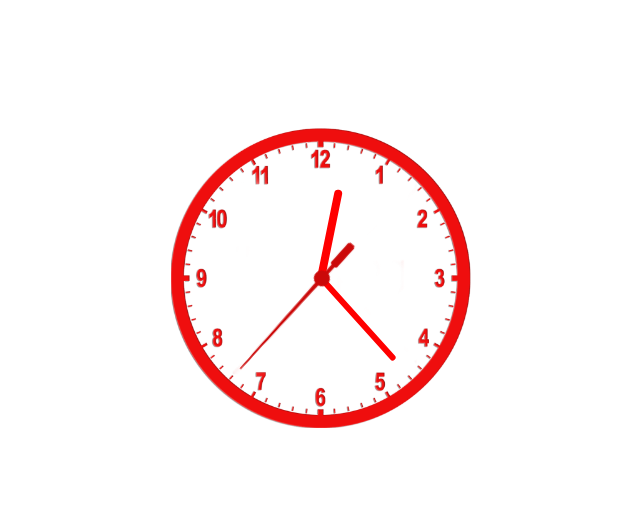
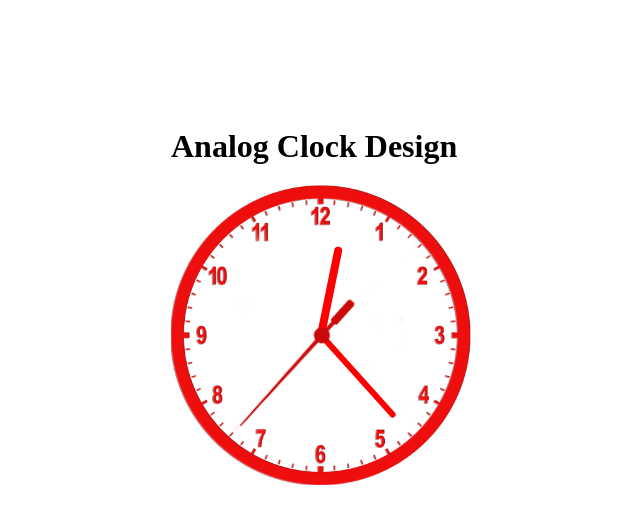
Before and after one commit to bmsmostafiz/Analog-Clock, a plain HTML site: page index.html in a window 1280 px wide. Shown: the whole page, without its empty margins (341-981 px from the left). Drawn offline with Linux system fonts and the light colour scheme.

Commit message:
Folder Name

```diff
--- a/clock.css
+++ b/clock.css
@@ -6,6 +6,10 @@
 .analog-clock{
     margin-left: 40%;
     margin-top: 10%;
+}
+
+h1{
+    margin-bottom: 20px;
 }
 
 .clock{
--- a/index.html
+++ b/index.html
@@ -12,6 +12,7 @@
 <body>
 
     <div class="analog-clock">
+        <h1>Analog Clock Design</h1>
         <ul class="clock">
             <li class="second"></li>
             <li class="minute"></li>
```
